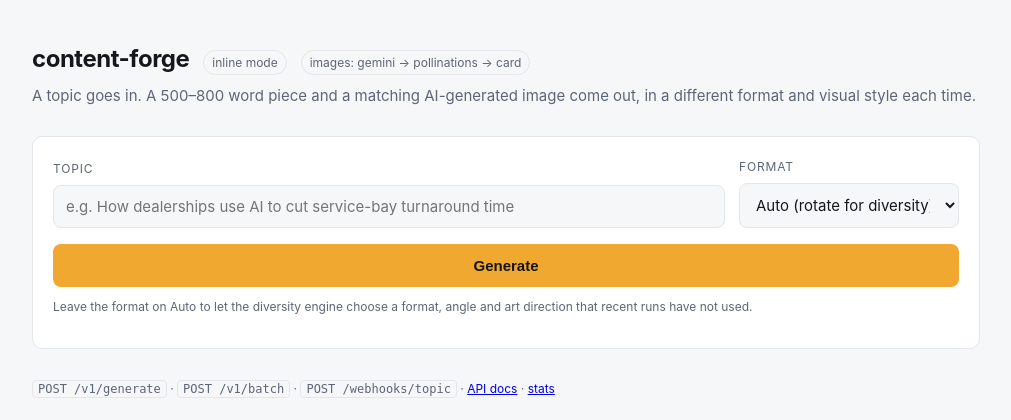
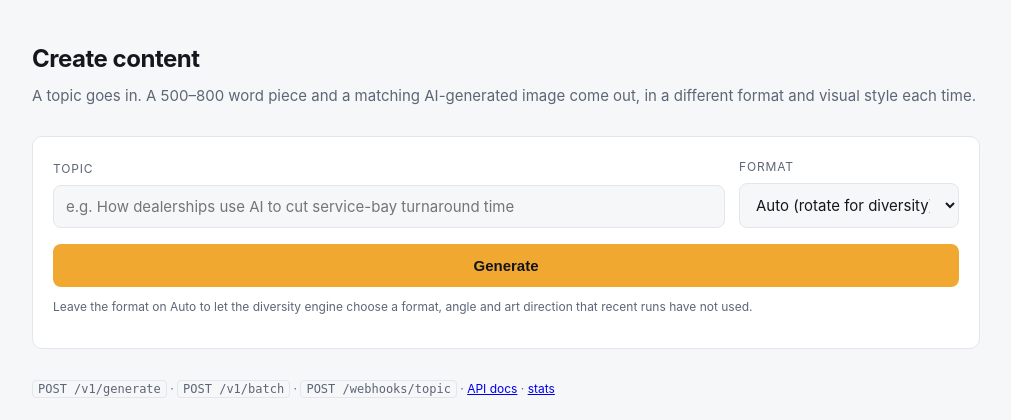
Before and after one commit to hugy04/content-forge, a FastAPI app: page / in a window 1280 px wide. Shown: the top 420 px of the page, without its empty margins (134-1145 px from the left). Run offline with FastAPI, Linux system fonts and the light colour scheme.

Commit message:
Put the reader first on the landing page
The header read "content-forge" beside two badges reporting the run mode and
the image provider chain. Those are operator facts: they answer "how is this
deployed", which /healthz already answers for an uptime monitor, on a page
whose only job is to take a topic from someone who wants a piece written.

"Create content" says what the page does. The fixtures badge stays, because a
page serving synthetic output has to say so.

Co-Authored-By: Claude Opus 5 <noreply@anthropic.com>

```diff
--- a/forge/templates/index.html
+++ b/forge/templates/index.html
@@ -65,9 +65,11 @@
 <body>
 <div class="wrap">
   <header>
-    <h1>content-forge</h1>
-    <span class="tag">{{ mode }} mode</span>
-    <span class="tag">images: {{ image_chain }}</span>
+    <h1>Create content</h1>
+    {# The run mode and image chain are operator facts, not reader facts: they
+       belong on /healthz, where an uptime monitor can read them, rather than on
+       a page whose job is to take a topic. The fixtures badge stays, because a
+       page serving synthetic output must say so. #}
     {% if fake %}<span class="tag">fixtures</span>{% endif %}
   </header>
   <p class="lede">A topic goes in. A 500&ndash;800 word piece and a matching
```
